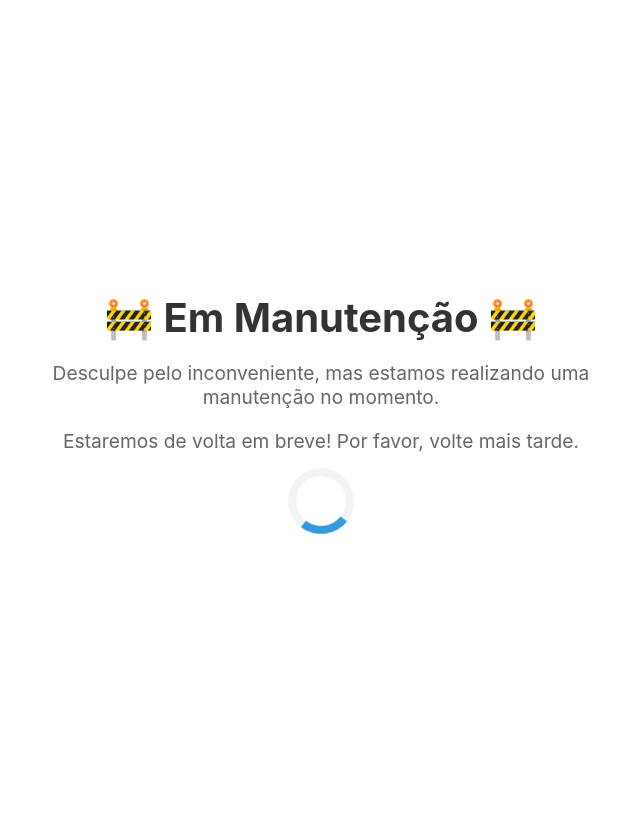
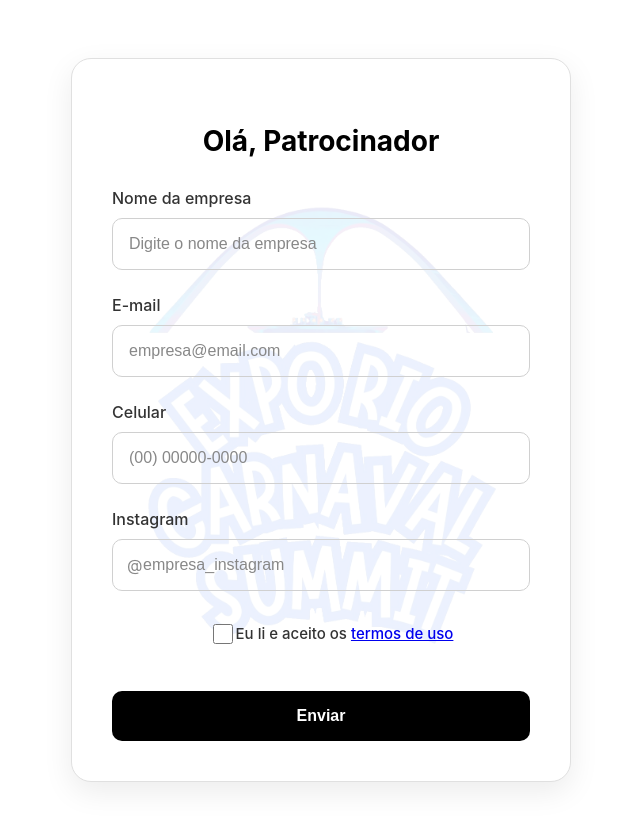
Before and after one commit to ViniciusSemolaArruda/Formulario-Expo-Rio-Carnaval-Summit, a React (Create React App) app: page /Forms2 in a window 1280 px wide. Shown: the top 824 px of the page, without its empty margins (319-959 px from the left). Before the commit the page ends 800 px from the top, so only its background shows below. Built offline with nearby package versions, Linux system fonts and the light colour scheme.

Commit message:
Sua mensagem de commit

```diff
--- a/package.json
+++ b/package.json
@@ -7,10 +7,12 @@
     "@testing-library/jest-dom": "^6.6.3",
     "@testing-library/react": "^16.2.0",
     "@testing-library/user-event": "^13.5.0",
+    "firebase": "^11.5.0",
     "react": "^19.0.0",
     "react-dom": "^19.0.0",
     "react-router-dom": "^7.4.0",
     "react-scripts": "5.0.1",
+    "react-toastify": "^11.0.5",
     "web-vitals": "^2.1.4"
   },
   "scripts": {
--- a/public/index.html
+++ b/public/index.html
@@ -2,15 +2,15 @@
 <html lang="br">
   <head>
     <meta charset="utf-8" />
-    <link rel="icon" href="%PUBLIC_URL%/favicon.ico" />
+    <link rel="icon" href="/favicon.ico" />
     <meta name="viewport" content="width=device-width, initial-scale=1" />
     <meta name="theme-color" content="#000000" />
-    <meta name="FormularioExpoRioCarnavalSummit" content="Formulário para participantes do Expo Rio Carnaval Summit" />
+    <meta name="description" content="Formulário para participantes do Expo Rio Carnaval Summit" />
 
     <!-- Meta Tags Open Graph (Facebook, LinkedIn, WhatsApp, etc) -->
     <meta property="og:title" content="Formulário Expo Rio Carnaval Summit" />
     <meta property="og:description" content="Inscreva-se como palestrante ou patrocinador no Expo Rio Carnaval Summit" />
-    <meta property="og:image" content="%PUBLIC_URL%/images/novidade23.png" />
+    <meta property="og:image" content="/images/novidade23.png" />
     <meta property="og:url" content="https://seusite.com" />
     <meta property="og:type" content="website" />
 
@@ -18,11 +18,11 @@
     <meta name="twitter:card" content="summary_large_image" />
     <meta name="twitter:title" content="Formulário Expo Rio Carnaval Summit" />
     <meta name="twitter:description" content="Inscreva-se como palestrante ou patrocinador no Expo Rio Carnaval Summit" />
-    <meta name="twitter:image" content="%PUBLIC_URL%/images/novidade23.png" />
+    <meta name="twitter:image" content="/images/novidade23.png" />
 
-    <link rel="apple-touch-icon" href="%PUBLIC_URL%/novidade23.png" />
-    <link rel="manifest" href="%PUBLIC_URL%/manifest.json" />
-    <title>Formulario Expo Rio Carnaval Summit</title>
+    <link rel="apple-touch-icon" href="/images/novidade23.png" />
+    <link rel="manifest" href="/manifest.json" />
+    <title>Formulário Expo Rio Carnaval Summit</title>
   </head>
   <body>
     <div id="root"></div>
--- a/src/components/form/Form.css
+++ b/src/components/form/Form.css
@@ -204,7 +204,7 @@ input[type="date"]::-webkit-calendar-picker-indicator {
 }
 
 .termos-label a {
-  color: #000000;
+  color: -webkit-link;
   text-decoration: underline;
   transition: color 0.3s;
   white-space: nowrap;
--- a/src/components/form/Form.js
+++ b/src/components/form/Form.js
@@ -1,5 +1,10 @@
 import React, { useState } from 'react';
 import './Form.css';
+import { db } from '../../firebase';
+import { collection, addDoc, serverTimestamp } from 'firebase/firestore';
+import { ToastContainer, toast } from 'react-toastify';
+import 'react-toastify/dist/ReactToastify.css';
+
 
 const Form = () => {
   const [formData, setFormData] = useState({
@@ -14,6 +19,29 @@ const Form = () => {
     oficinaSelecionada: '',
     aceitouTermos: false
   });
+
+  const [isSubmitting, setIsSubmitting] = useState(false);
+
+  // Função para mostrar notificações de forma segura
+  const showNotification = (type, message) => {
+    const options = {
+      position: "top-center",
+      autoClose: 5000,
+      hideProgressBar: false,
+      closeOnClick: true,
+      pauseOnHover: true,
+      draggable: true,
+      progress: undefined,
+      theme: "colored",
+      toastId: type === 'error' ? 'error-toast' : 'success-toast' // IDs fixos
+    };
+
+    if (type === 'error') {
+      toast.error(message, options);
+    } else {
+      toast.success(message, options);
+    }
+  };
 
   const handleChange = (e) => {
     const { name, value, type, checked } = e.target;
@@ -46,17 +74,72 @@ const Form = () => {
     return `(${phoneNumber.slice(0, 2)}) ${phoneNumber.slice(2, 7)}-${phoneNumber.slice(7, 11)}`;
   };
 
-  const handleSubmit = (e) => {
+  const handleSubmit = async (e) => {
     e.preventDefault();
+
     if (!formData.aceitouTermos) {
-      alert('Você deve aceitar os termos para continuar');
+      showNotification('error', 'Você deve aceitar os termos para continuar');
       return;
     }
-    console.log('Dados do formulário:', formData);
+
+    setIsSubmitting(true);
+
+    try {
+      const dadosParaEnviar = {
+        nome: formData.nome || '',
+        email: formData.email || '',
+        celular: formData.celular ? formData.celular.replace(/[^\d]/g, '') : '',
+        instagram: formData.instagram || '',
+        sexo: formData.sexo || '',
+        dataNascimento: formData.dataNascimento || '',
+        tipoAtividade: formData.tipoAtividade || '',
+        mesaSelecionada: formData.mesaSelecionada || '',
+        oficinaSelecionada: formData.oficinaSelecionada || '',
+        aceitouTermos: !!formData.aceitouTermos,
+        dataCadastro: serverTimestamp()
+      };
+
+      await addDoc(collection(db, "inscricoes"), dadosParaEnviar);
+
+      showNotification('success', 'Formulário enviado com sucesso!');
+
+      // Reset do formulário
+      setFormData({
+        nome: '',
+        email: '',
+        celular: '',
+        instagram: '',
+        sexo: '',
+        dataNascimento: '',
+        tipoAtividade: '',
+        mesaSelecionada: '',
+        oficinaSelecionada: '',
+        aceitouTermos: false
+      });
+
+    } catch (error) {
+      console.error("Erro detalhado:", error);
+      showNotification('error', `Erro ao enviar: ${error.message}`);
+    } finally {
+      setIsSubmitting(false);
+    }
   };
 
   return (
     <div className="form-container">
+      <ToastContainer
+        position="top-center"
+        autoClose={5000}
+        hideProgressBar={false}
+        newestOnTop={false}
+        closeOnClick
+        rtl={false}
+        pauseOnFocusLoss
+        draggable
+        pauseOnHover
+        theme="colored"
+      />
+
       <form className="elegant-form" onSubmit={handleSubmit}>
         <img
           src="/images/novidade23.png"
@@ -285,7 +368,13 @@ const Form = () => {
           </label>
         </div>
 
-        <button type="submit" className="submit-btn">Enviar</button>
+        <button
+          type="submit"
+          className="submit-btn"
+          disabled={isSubmitting}
+        >
+          {isSubmitting ? 'Enviando...' : 'Enviar'}
+        </button>
       </form>
     </div>
   );
--- a/src/components/form2/Form2.js
+++ b/src/components/form2/Form2.js
@@ -0,0 +1,138 @@
+import React, { useState } from 'react';
+import './Form2.css';
+
+const Form2 = () => {
+  const [formData, setFormData] = useState({
+    empresa: '',
+    email: '',
+    celular: '',
+    instagram: '',
+    aceitouTermos: false
+  });
+
+  const handleChange = (e) => {
+    const { name, value, type, checked } = e.target;
+
+    if (name === 'celular') {
+      const formattedValue = formatPhoneNumber(value);
+      setFormData(prev => ({
+        ...prev,
+        [name]: formattedValue
+      }));
+      return;
+    }
+
+    setFormData(prev => ({
+      ...prev,
+      [name]: type === 'checkbox' ? checked : value
+    }));
+  };
+
+  const formatPhoneNumber = (value) => {
+    if (!value) return value;
+
+    const phoneNumber = value.replace(/[^\d]/g, '');
+    const phoneNumberLength = phoneNumber.length;
+
+    if (phoneNumberLength < 3) return phoneNumber;
+    if (phoneNumberLength < 7) {
+      return `(${phoneNumber.slice(0, 2)}) ${phoneNumber.slice(2)}`;
+    }
+    return `(${phoneNumber.slice(0, 2)}) ${phoneNumber.slice(2, 7)}-${phoneNumber.slice(7, 11)}`;
+  };
+
+  const handleSubmit = (e) => {
+    e.preventDefault();
+    if (!formData.aceitouTermos) {
+      alert('Você deve aceitar os termos para continuar');
+      return;
+    }
+    console.log('Dados do formulário:', formData);
+  };
+
+  return (
+    <div className="form-container">
+      <form className="elegant-form" onSubmit={handleSubmit}>
+        <img
+          src="/images/novidade23.png"
+          alt="Marca d'água"
+          className="marca-dagua"
+        />
+        <h2>Olá, Patrocinador</h2>
+
+        <div className="form-group">
+          <label htmlFor="empresa">Nome da empresa</label>
+          <input
+            type="text"
+            id="empresa"
+            name="empresa"
+            value={formData.empresa}
+            onChange={handleChange}
+            placeholder="Digite o nome da empresa"
+            required
+          />
+        </div>
+
+        <div className="form-group">
+          <label htmlFor="email">E-mail</label>
+          <input
+            type="email"
+            id="email"
+            name="email"
+            value={formData.email}
+            onChange={handleChange}
+            placeholder="empresa@email.com"
+            required
+          />
+        </div>
+
+        <div className="form-group">
+          <label htmlFor="celular">Celular</label>
+          <input
+            type="tel"
+            id="celular"
+            name="celular"
+            value={formData.celular}
+            onChange={handleChange}
+            placeholder="(00) 00000-0000"
+            required
+            maxLength={15}
+          />
+        </div>
+
+        <div className="form-group">
+          <label htmlFor="instagram">Instagram</label>
+          <div className="instagram-input">
+            <span className={`instagram-at ${formData.instagram ? 'active' : ''}`}>@</span>
+            <input
+              type="text"
+              id="instagram"
+              name="instagram"
+              value={formData.instagram}
+              onChange={handleChange}
+              placeholder="empresa_instagram"
+              required
+            />
+          </div>
+        </div>
+
+        <div className="form-group termos-group">
+          <label className="termos-label">
+            <input
+              type="checkbox"
+              name="aceitouTermos"
+              checked={formData.aceitouTermos}
+              onChange={handleChange}
+              required
+            />
+            Eu li e aceito os <a href="/Termo" target="_blank" rel="noopener noreferrer">termos de uso</a>
+          </label>
+        </div>
+
+        <button type="submit" className="submit-btn">Enviar</button>
+      </form>
+    </div>
+  );
+};
+
+export default Form2;
--- /dev/null
+++ b/src/firebase.js
@@ -0,0 +1,20 @@
+import { initializeApp } from "firebase/app";
+import { getFirestore, serverTimestamp } from "firebase/firestore";
+import { getAnalytics } from "firebase/analytics";
+
+const firebaseConfig = {
+  apiKey: "AIzaSyAZnQa9sbJGlGSMozYABpBYco5Ef9ivYdU",
+  authDomain: "formularoexpo.firebaseapp.com",
+  projectId: "formularoexpo",
+  storageBucket: "formularoexpo.appspot.com", // Fixed the storage bucket URL
+  messagingSenderId: "95732731911",
+  appId: "1:95732731911:web:f50c172130cf5e1f3a1aa2",
+  measurementId: "G-Y5DQLX07DV"
+};
+
+// Initialize Firebase
+const app = initializeApp(firebaseConfig);
+const analytics = getAnalytics(app);
+const db = getFirestore(app);
+
+export { db, serverTimestamp }; // Added serverTimestamp export
--- a/src/pages/forms2/Forms2.js
+++ b/src/pages/forms2/Forms2.js
@@ -1,13 +1,14 @@
 import React from 'react';
 
-import Maintenance from '../../components/maintenance/Maintenance';
+
+import Form2 from '../../components/form2/Form2';
 
 
 const Forms2 = () => {
     console.log("Home está sendo renderizada!"); // Verifique se essa mensagem aparece no console
     return (
       <div>
-        <Maintenance/>
+        <Form2/>
       </div>
     );
   };
```
Also changed, not shown: src/App.js (+12 -1 lines), 1 other file (tests, documents, lock files or other folders).
